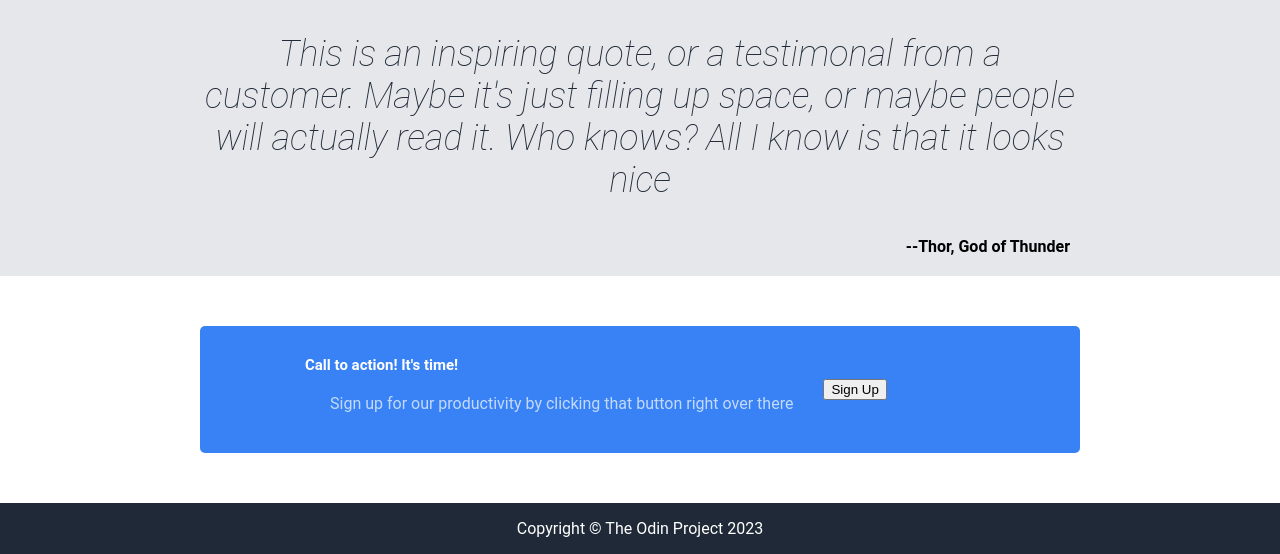
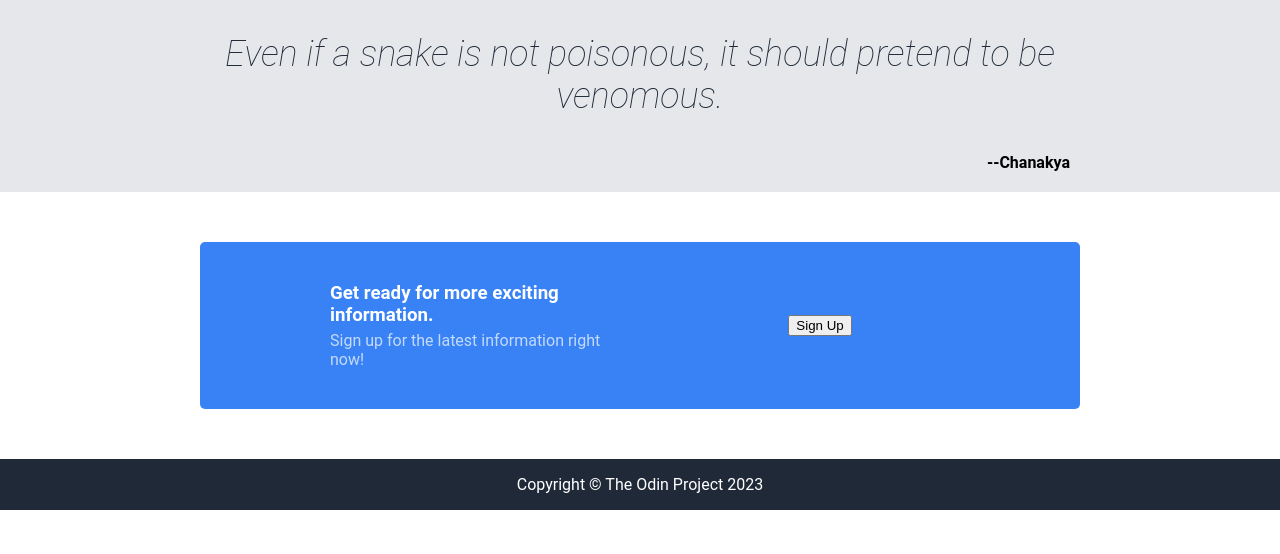
Before and after one commit to ShlokRamteke/Landing_Page, a plain HTML site: page index.html in a window 1280 px wide. Shown: the part 872-1426 px from the top of the page. After the commit the page ends 1382 px from the top, so only its background shows below. Drawn offline with Linux system fonts and the light colour scheme.

Commit message:
changes in html and css. mostly cleaning up

```diff
--- a/index.html
+++ b/index.html
@@ -57,16 +57,16 @@
 
         <div class="bx quote">
             <p>
-                This is an inspiring quote, or a testimonal from a customer. Maybe it's just filling up space, or maybe people will actually read it. Who knows? All I know is that it looks nice
+                Even if a snake is not poisonous, it should pretend to be venomous.
             </p>
-            <b> --Thor, God of Thunder </b>
+            <b> --Chanakya </b>
         </div>
 
 
         <div class="bx sign-up">
             <div class="sign-item signs-text">
-                <h3>Call to action! It's time!</h3>
-                <p> Sign up for our productivity by clicking that button right over there </p>
+                <h3>Get ready for more exciting information.</h3>
+                <p> Sign up for the latest information right now! </p>
             </div>
             <div class="sign-item sign-button">
                 <button type="button">Sign Up</button>
--- a/styles.css
+++ b/styles.css
@@ -144,19 +144,28 @@ h1 {
     border-color: none;
 }
 
-.sign-items {
+.sign-item {
     flex: 1;
 }
 
 .signs-text {
     text-align: left;
 }
+
 .signs-text p {
     color: #fff;
     opacity: 0.7;
     margin: 5px 30px 30px 50px;
 }
+
 h3 {
+    color: #fff;
+    font-family: 'Roboto' , arial;
+    padding: 0;
+    margin: 30px 0px 0px 50px;
+}
+
+.signs-button button{
     color: #fff;
     font-family: 'Roboto' , arial;
     border-color: #fff;
```
